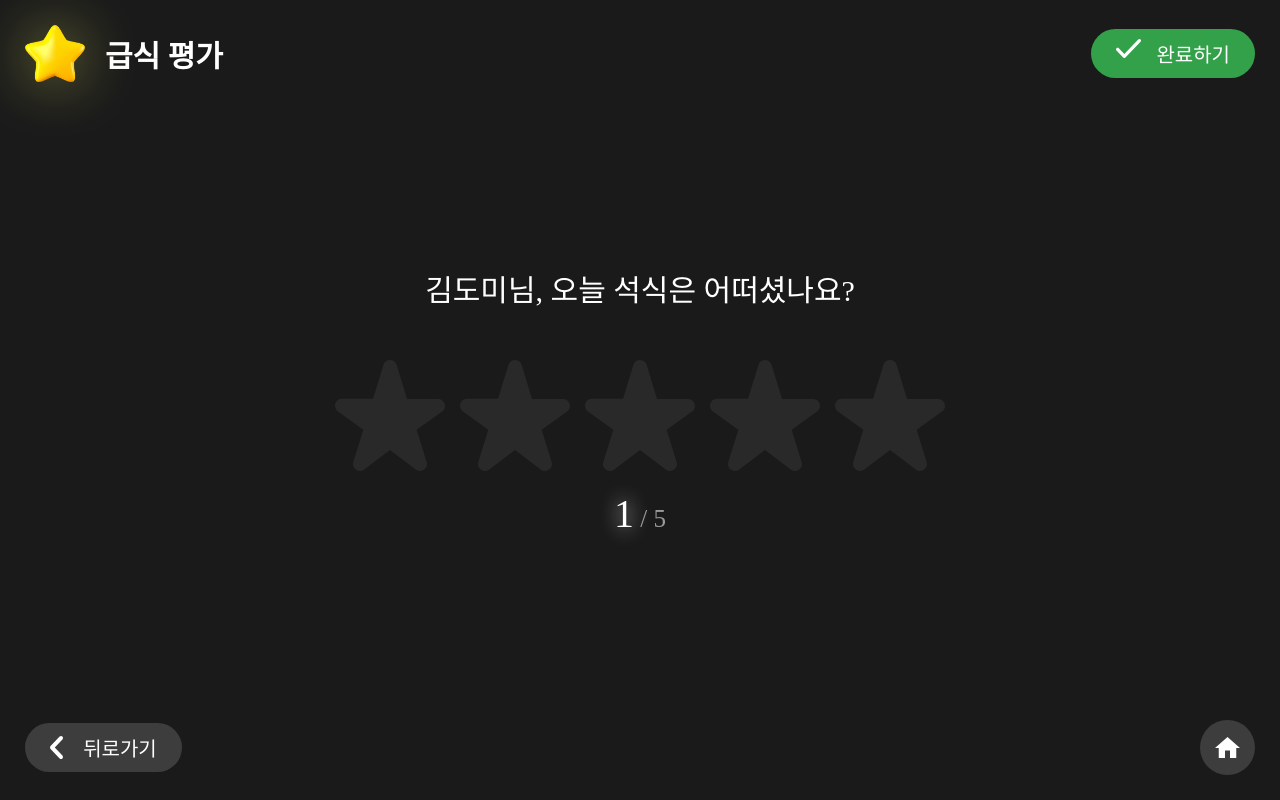
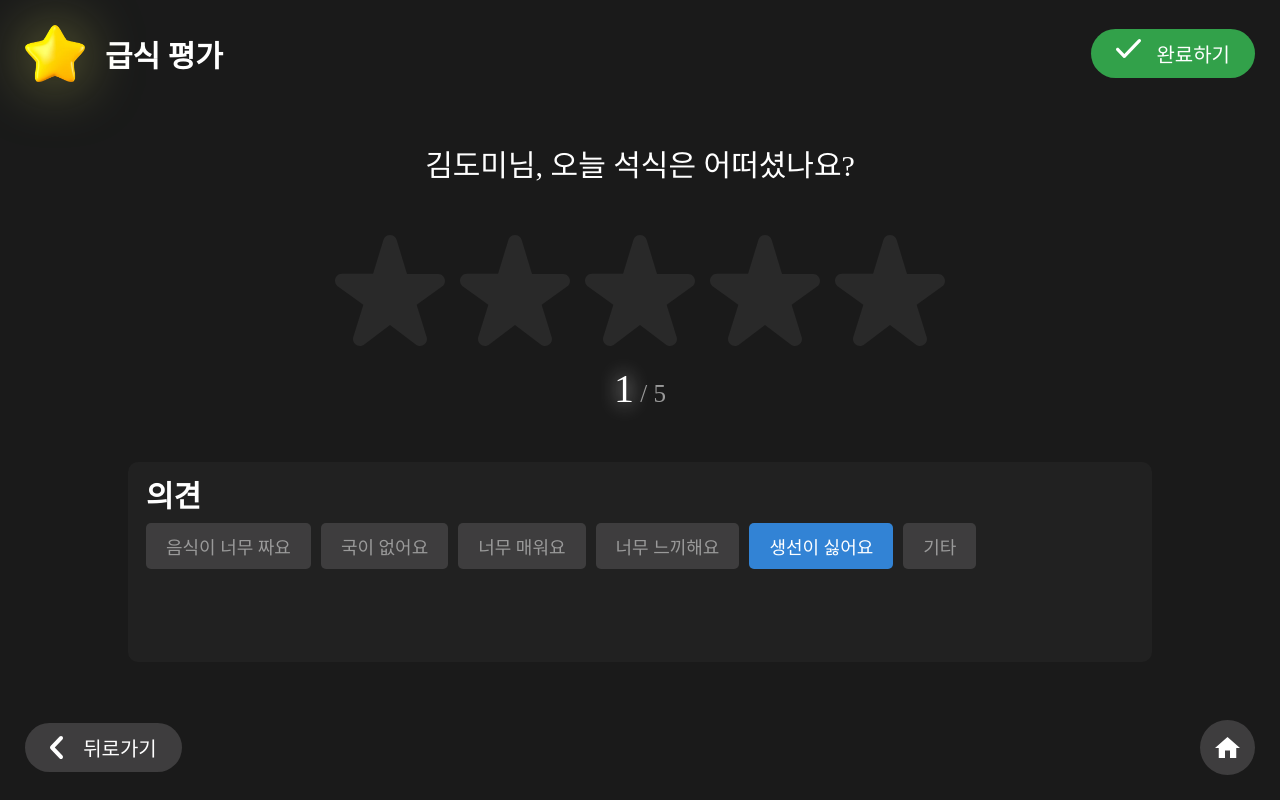
Before and after one commit to qazplm5602/domi_ggmFood, a React (Vite) app in the folder client/: page / in a window 1280 px wide. Built offline with nearby package versions, Linux system fonts and the light colour scheme.

Commit message:
client 평가 의견 컴포넌트

```diff
--- a/client/src/components/Content/Rating/Rating.tsx
+++ b/client/src/components/Content/Rating/Rating.tsx
@@ -1,3 +1,4 @@
+import Opinion from '@components/Opinion/Opinion';
 import Star from '@components/Star/Star';
 import style from '@styles/content/rating.module.scss';
 
@@ -5,5 +6,6 @@ export default function ContentRating() {
     return <section className={style.screen}>
         <h2 className={style.headTitle}>김도미님, 오늘 석식은 어떠셨나요?</h2>
         <Star />
+        <Opinion className={style.opinion} />
     </section>;
 }
--- /dev/null
+++ b/client/src/components/Opinion/Opinion.tsx
@@ -0,0 +1,20 @@
+import style from '@styles/opinion/style.module.scss';
+
+type Props = {
+    className?: string
+}
+
+export default function Opinion({ className }: Props) {
+    return <div className={`${style.box} ${className || ''}`}>
+        <h3>의견</h3>
+
+        <section className={style.list}>
+            <button>음식이 너무 짜요</button>
+            <button>국이 없어요</button>
+            <button>너무 매워요</button>
+            <button>너무 느끼해요</button>
+            <button className={style.active}>생선이 싫어요</button>
+            <button>기타</button>
+        </section>
+    </div>
+}
--- a/client/src/styles/content/rating.module.css
+++ b/client/src/styles/content/rating.module.css
@@ -12,4 +12,8 @@
   font-weight: 300;
   margin-bottom: 50px;
 }
+
+.opinion {
+  margin-top: 50px;
+}
 /*# sourceMappingURL=rating.module.css.map */
--- a/client/src/styles/content/rating.module.min.css
+++ b/client/src/styles/content/rating.module.min.css
@@ -1,2 +1,2 @@
-.screen{flex-grow:1;height:0;display:flex;flex-direction:column;align-items:center;justify-content:center}.headTitle{font-size:30px;font-weight:300;margin-bottom:50px}
+.screen{flex-grow:1;height:0;display:flex;flex-direction:column;align-items:center;justify-content:center}.headTitle{font-size:30px;font-weight:300;margin-bottom:50px}.opinion{margin-top:50px}
 /*# sourceMappingURL=rating.module.min.css.map */
--- a/client/src/styles/content/rating.module.scss
+++ b/client/src/styles/content/rating.module.scss
@@ -15,3 +15,7 @@
 
     margin-bottom: 50px;
 }
+
+.opinion {
+    margin-top: 50px;
+}
--- /dev/null
+++ b/client/src/styles/opinion/style.module.scss
@@ -0,0 +1,51 @@
+.box {
+    display: flex;
+    flex-direction: column;
+
+    padding: 10px 18px;
+    background-color: $color-foreground;
+
+    border-radius: 10px;
+
+    width: 80vw;
+    height: 200px;
+
+    & > h3 {
+        font-size: 30px;
+        font-weight: 600;
+        margin-bottom: 7px;
+    }
+}
+
+.list {
+    flex-grow: 1;
+    height: 0;
+
+    display: flex;
+    flex-wrap: wrap;
+    align-content: start;
+    gap: 10px;
+
+    // border: 1px solid red;
+
+    overflow: auto;
+
+    & > button {
+        height: 46px;
+
+        border: none;
+        border-radius: 5px;
+
+        font-size: 18px;
+        font-weight: 500;
+        color: $color-textSupporting;
+        background-color: $color-misExtra;
+
+        padding: 0 20px;
+
+        &.active {
+            color: $color-white;
+            background-color: $color-primary;
+        }
+    }
+}
```
Also changed, not shown: 2 other files (tests, documents, lock files or other folders).
